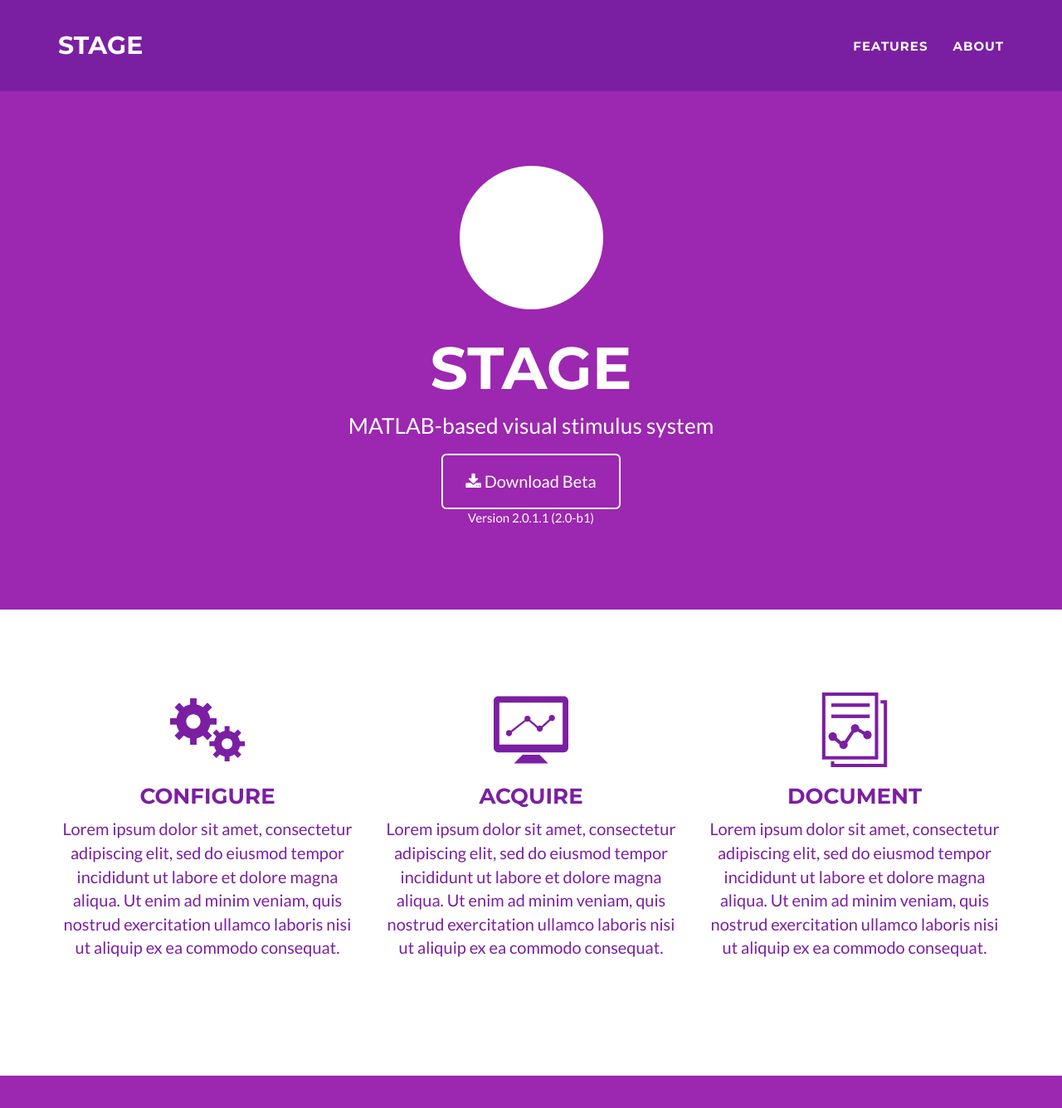
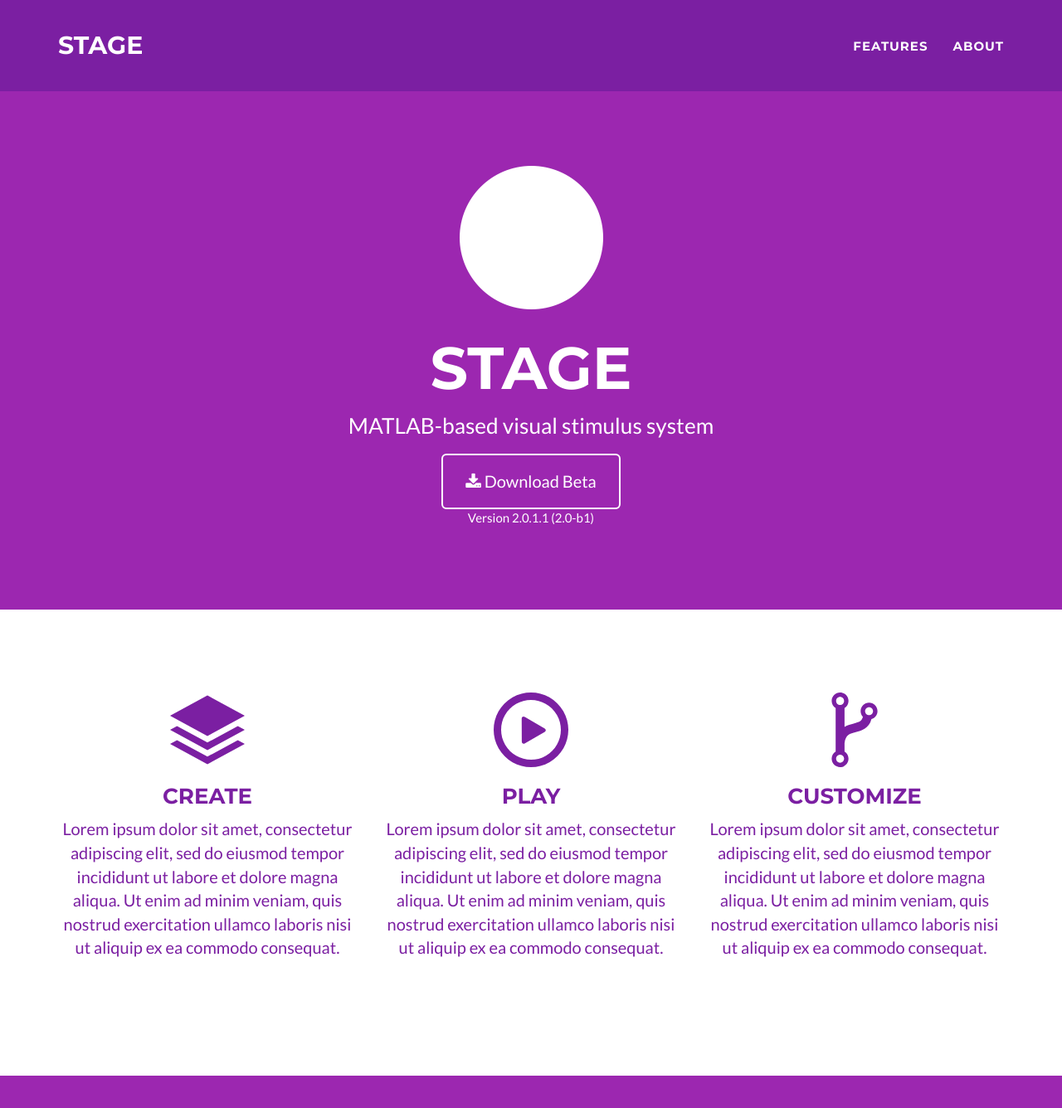
Before and after one commit to Stage-VSS/stage-vss.github.io, a Jekyll site: the page built from index.html, in a window 1280 px wide and 1400 px high. Shown: the top 1336 px of the window at 83% size. Built offline with Jekyll 4.4.1, drawn with Linux system fonts in a browser that asks for light colours.

Commit message:
Updated graphics

```diff
--- a/_config.yml
+++ b/_config.yml
@@ -17,7 +17,7 @@ color:
   primary: 9C27B0
   primary-rgb: "100,73,94"
   secondary: 7B1FA2
-  accent: B388FF
+  accent: 9C27B0
 
 # Footer settings
 footer:
--- a/_features/3_document.markdown
+++ b/_features/1_create.markdown
@@ -1,6 +1,7 @@
 ---
 layout: default
-title: Document
-img: document.svg
+title: Create
+img: create.svg
 description: Lorem ipsum dolor sit amet, consectetur adipiscing elit, sed do eiusmod tempor incididunt ut labore et dolore magna aliqua. Ut enim ad minim veniam, quis nostrud exercitation ullamco laboris nisi ut aliquip ex ea commodo consequat.
+
 ---
--- a/_features/1_configure.markdown
+++ b/_features/2_play.markdown
@@ -1,7 +1,7 @@
 ---
 layout: default
-title: Configure
-img: configure.svg
+title: Play
+img: play.svg
 description: Lorem ipsum dolor sit amet, consectetur adipiscing elit, sed do eiusmod tempor incididunt ut labore et dolore magna aliqua. Ut enim ad minim veniam, quis nostrud exercitation ullamco laboris nisi ut aliquip ex ea commodo consequat.
 
 ---
--- a/_features/2_acquire.markdown
+++ b/_features/3_customize.markdown
@@ -1,7 +1,6 @@
 ---
 layout: default
-title: Acquire
-img: acquire.svg
+title: Customize
+img: customize.svg
 description: Lorem ipsum dolor sit amet, consectetur adipiscing elit, sed do eiusmod tempor incididunt ut labore et dolore magna aliqua. Ut enim ad minim veniam, quis nostrud exercitation ullamco laboris nisi ut aliquip ex ea commodo consequat.
-
 ---
```
Also changed, not shown: img/features/configure.svg (deleted), img/features/create.svg, img/features/customize.svg (added), img/features/document.svg (deleted), img/features/play.svg (added), 9 other files.
